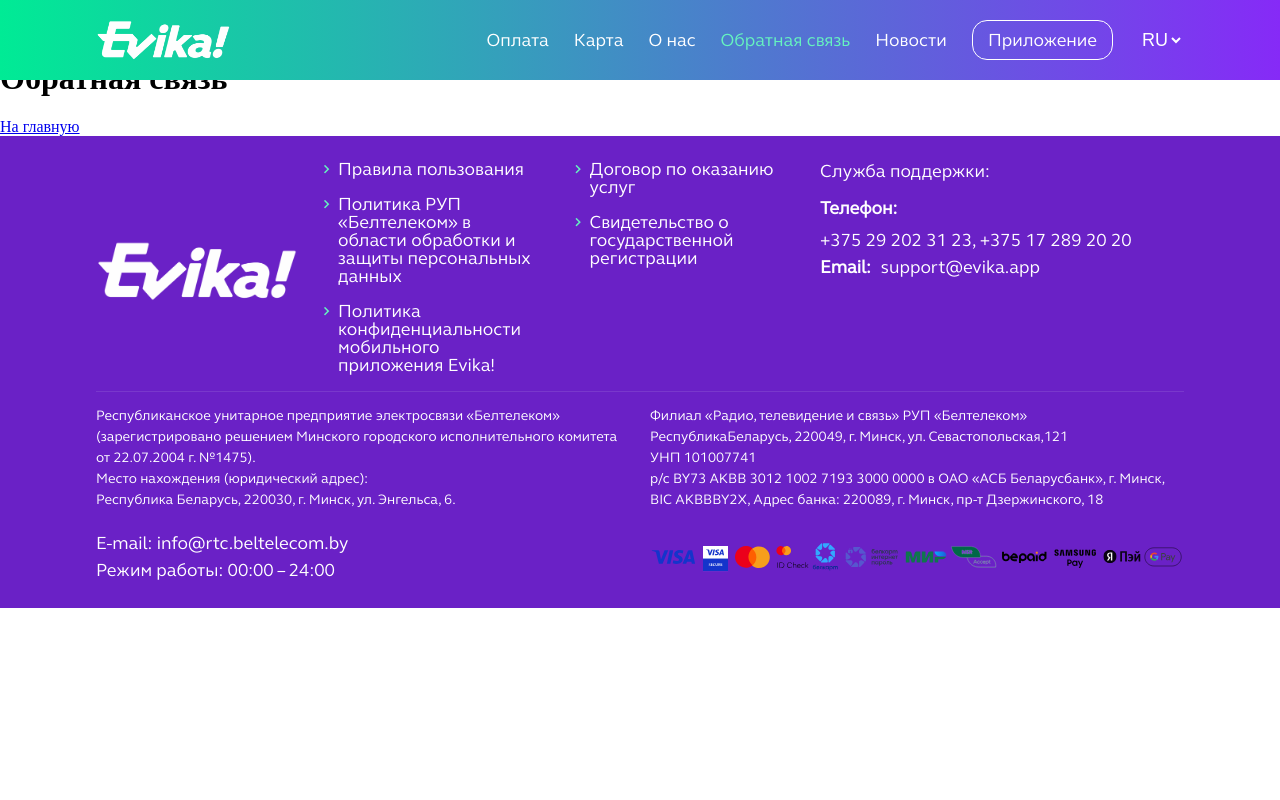
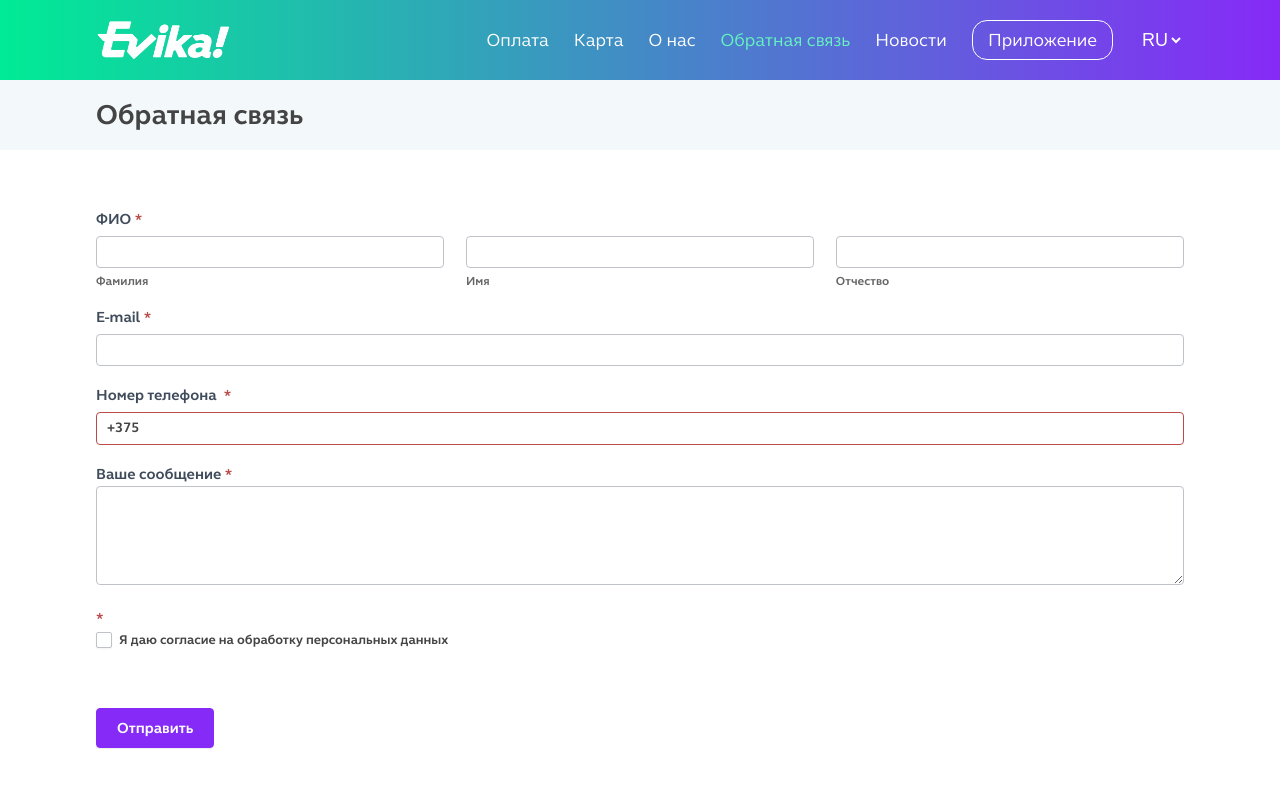
Before and after one commit to Filleeona/evika, a React (Vite) app: page /feedback in a window 1280 px wide. Shown: the top 800 px of the page. Built offline with nearby package versions, Linux system fonts and the light colour scheme.

Commit message:
Added feedback page

```diff
--- a/src/pages/Feedback.jsx
+++ b/src/pages/Feedback.jsx
@@ -1,11 +1,130 @@
 import React from "react";
-import { Link } from "react-router-dom";
+import "../styles/Secondary.css";
 
 const Feedback = () => {
   return (
-    <div>
-      <h1>Обратная связь</h1>
-      <Link to="/">На главную</Link>
+    <div id="main">
+      <div className="breadcrumbs">
+        <div className="crumbsContainer">
+          <h2>Обратная связь</h2>
+        </div>
+      </div>
+      <div className="mainContainer">
+        <div className="defaultContainer">
+          <form encType="multipart/form-data" method="post">
+            <div className="formFields">
+              <fieldset>
+                <div className="fieldsContainer">
+                  <div className="formField1">
+                    <div className="fieldLabel1">
+                      ФИО&nbsp;<span aria-hidden="true">*</span>
+                    </div>
+                    <fieldset>
+                      <div className="inputsContainer1">
+                        <div className="firstField1">
+                          <input
+                            type="text"
+                            aria-required="true"
+                            aria-invalid="false"
+                          ></input>
+                          <div className="formDescription">Фамилия</div>
+                        </div>
+                        <div className="firstField1">
+                          <input
+                            type="text"
+                            aria-required="true"
+                            aria-invalid="false"
+                          ></input>
+                          <div className="formDescription">Имя</div>
+                        </div>
+                        <div className="firstField1">
+                          <input
+                            type="text"
+                            aria-required="true"
+                            aria-invalid="false"
+                          ></input>
+                          <div className="formDescription">Отчество</div>
+                        </div>
+                      </div>
+                    </fieldset>
+                  </div>
+                  <div className="formField2">
+                    <div className="fieldLabel1">
+                      E-mail&nbsp;<span aria-hidden="true">*</span>
+                    </div>
+                    <fieldset>
+                      <div className="inputsContainer2">
+                        <div className="field2">
+                          <input
+                            type="text"
+                            aria-required="true"
+                            aria-invalid="false"
+                          ></input>
+                        </div>
+                      </div>
+                    </fieldset>
+                  </div>
+                  <div className="formField2">
+                    <div className="fieldLabel1">
+                      Номер телефона &nbsp;<span aria-hidden="true">*</span>
+                    </div>
+                    <fieldset>
+                      <div className="inputsContainer2">
+                        <div className="field3">
+                          <input
+                            type="text"
+                            aria-required="true"
+                            aria-invalid="false"
+                            value="+375"
+                            maxLength="13"
+                            pattern="((\+\d{1,3}(-|.| )?\(?\d\)?(-| |.)?\d{1,5})|(\(?\d{2,6}\)?))(-|.| )?(\d{3,4})(-|.| )?(\d{4})(( x| ext)\d{1,5}){0,1}$"
+                          ></input>
+                        </div>
+                      </div>
+                    </fieldset>
+                  </div>
+                  <div className="formField2">
+                    <div className="fieldLabel2">
+                      Ваше сообщение&nbsp;<span aria-hidden="true">*</span>
+                    </div>
+                    <fieldset>
+                      <div className="inputsContainer2">
+                        <div className="field2">
+                          <textarea
+                            type="text"
+                            rows="5"
+                            aria-required="true"
+                            aria-invalid="false"
+                          ></textarea>
+                        </div>
+                      </div>
+                    </fieldset>
+                  </div>
+                  <div className="formField2">
+                    <div className="fieldLabel2">
+                      <span aria-hidden="true">*</span>
+                    </div>
+                    <div className="formCheckbox">
+                      <label className="checkboxLabel">
+                        <input
+                          type="checkbox"
+                          value="Я даю согласие на обработку персональных данных"
+                          aria-required="true"
+                          aria-invalid="false"
+                        ></input>
+                        &nbsp;Я даю согласие на обработку персональных данных
+                      </label>
+                    </div>
+                  </div>
+                  <div className="formField2">
+                    <button type="submit">Отправить</button>
+                  </div>
+                </div>
+              </fieldset>
+            </div>
+          </form>
+        </div>
+      </div>
     </div>
   );
 };
--- a/src/styles/Secondary.css
+++ b/src/styles/Secondary.css
@@ -1,3 +1,5 @@
+@import "./variables.css";
+
 #main {
   margin-top: 80px;
 }
@@ -110,3 +112,195 @@
   width: 100%;
   margin-top: 60px;
 }
+
+form {
+  width: 85%;
+}
+
+.formFields {
+  opacity: 1;
+  transition: opacity 0.1s linear;
+}
+
+fieldset {
+  grid-column: span 12 / span 12;
+  border-width: 0;
+  border-style: solid;
+  border-color: #000;
+  margin: 0;
+  padding: 0 0 10px 0;
+  background-color: transparent;
+  min-width: 0;
+  display: block;
+}
+
+.fieldsContainer {
+  display: grid;
+  grid-template-columns: repeat(12, 1fr);
+  grid-auto-rows: max-content;
+  grid-gap: 0 2%;
+}
+
+.fieldsContainer span {
+  color: var(--required-color);
+  font-weight: bold;
+}
+
+.formField1,
+.formField2 {
+  grid-column: span 12 / span 12;
+  margin-bottom: 10px;
+}
+
+.fieldLabel1,
+.fieldLabel2 {
+  display: block;
+  float: none;
+  width: auto;
+  font-size: 15px;
+  font-family: "FSElliotPro Bold", sans-serif;
+  color: var(--label-color);
+  margin: 0;
+}
+
+.fieldLabel1 {
+  padding: 0 0 8px 0;
+}
+
+.fieldLabel2 {
+  padding: 0 0 3px 0;
+}
+
+.inputsContainer1 {
+  display: grid;
+  grid-template-columns: repeat(12, 1fr);
+  grid-auto-rows: max-content;
+  grid-gap: 0 2%;
+}
+
+.inputsContainer2,
+.field2,
+.field3 {
+  grid-column: span 12 / span 12;
+}
+
+.inputsContainer1 input,
+.field2 input,
+.field3 input {
+  width: 100%;
+  min-height: 32px;
+  line-height: 1.3;
+  color: #555;
+  font-size: 14px;
+  font-family: "FSElliotPro Bold", sans-serif;
+  border: 1px solid var(--border-color);
+  border-radius: 4px;
+  padding: 6px 10px;
+  outline: none;
+  box-sizing: border-box;
+}
+
+.inputsContainer1 input:focus,
+.field2 input:focus,
+.field3 input:focus,
+.field3 input:invalid:focus,
+.field2 textarea:focus {
+  border-color: var(--border-color-active);
+  box-shadow: 0 0 3px var(--border-color-active);
+  outline: none;
+}
+
+.field3 input:invalid {
+  color: #444;
+  background-color: #ffffff;
+  border: 1px solid #b94a48;
+}
+
+.field2 textarea {
+  width: 100%;
+  color: #555;
+  font-size: 14px;
+  font-family: "FSElliotPro Bold", sans-serif;
+  border: 1px solid var(--border-color);
+  border-radius: 4px;
+  padding: 6px 10px;
+  outline: none;
+  box-sizing: border-box;
+}
+
+.firstField1 {
+  grid-column: span 4 / span 4;
+}
+
+.formDescription {
+  margin-top: 6px;
+  padding: 0;
+  font-size: 12px;
+  color: #666666;
+  font-family: "FSElliotPro Bold", sans-serif;
+  max-width: 100%;
+}
+
+.formCheckbox {
+  width: 100%;
+  display: block;
+  margin-bottom: 40px;
+}
+
+.checkboxLabel {
+  width: 100%;
+  cursor: pointer;
+  font-size: 13px;
+  color: #444;
+  font-family: "FSElliotPro Bold", sans-serif;
+  line-height: 1.3;
+}
+
+.checkboxLabel input {
+  margin: 0 4px 0 0;
+  appearance: none;
+  background-color: #fff;
+  flex: none;
+  display: inline-block;
+  min-width: 16px;
+  height: 16px;
+  color: var(--border-color);
+  border: 1px solid var(--border-color);
+  border-radius: 2px;
+  box-shadow: 0 1px 2px 0 rgba(18, 18, 23, 0.05);
+  vertical-align: middle;
+  position: initial;
+  padding: 0;
+}
+
+.checkboxLabel input:not([disabled]):checked {
+  background-color: var(--border-color-active);
+  box-shadow: 0px 0px 5px 0px rgba(102, 175, 233, 0.6);
+  color: #fff;
+  opacity: 1;
+}
+
+.formField2 button {
+  background-color: var(--main-purple-color);
+  border: 1px solid var(--main-purple-color);
+  width: auto;
+  font-size: 15px;
+  font-family: "FSElliotPro Bold", sans-serif;
+  height: auto;
+  text-align: center;
+  color: #fff;
+  cursor: pointer;
+  border-radius: 4px;
+  text-shadow: none;
+  padding: 10px 20px;
+  box-sizing: border-box;
+  box-shadow: 0 1px 1px #eee;
+  margin: 10px 0;
+  vertical-align: middle;
+}
+
+.formField2 button:hover {
+  background: #efefef;
+  border-color: #ccc;
+  color: #444;
+}
--- a/src/styles/variables.css
+++ b/src/styles/variables.css
@@ -2,5 +2,10 @@
   --dark-purple-color: #6a21c6;
   --light-green-color: #66f3bf;
   --light-purple-color: #b680fc;
+  --main-purple-color: #862af7;
   --bs-heading-color: inherit;
+  --label-color: #3f4b5b;
+  --required-color: #b94a48;
+  --border-color: #bfc3c8;
+  --border-color-active: #66afe9;
 }
```
